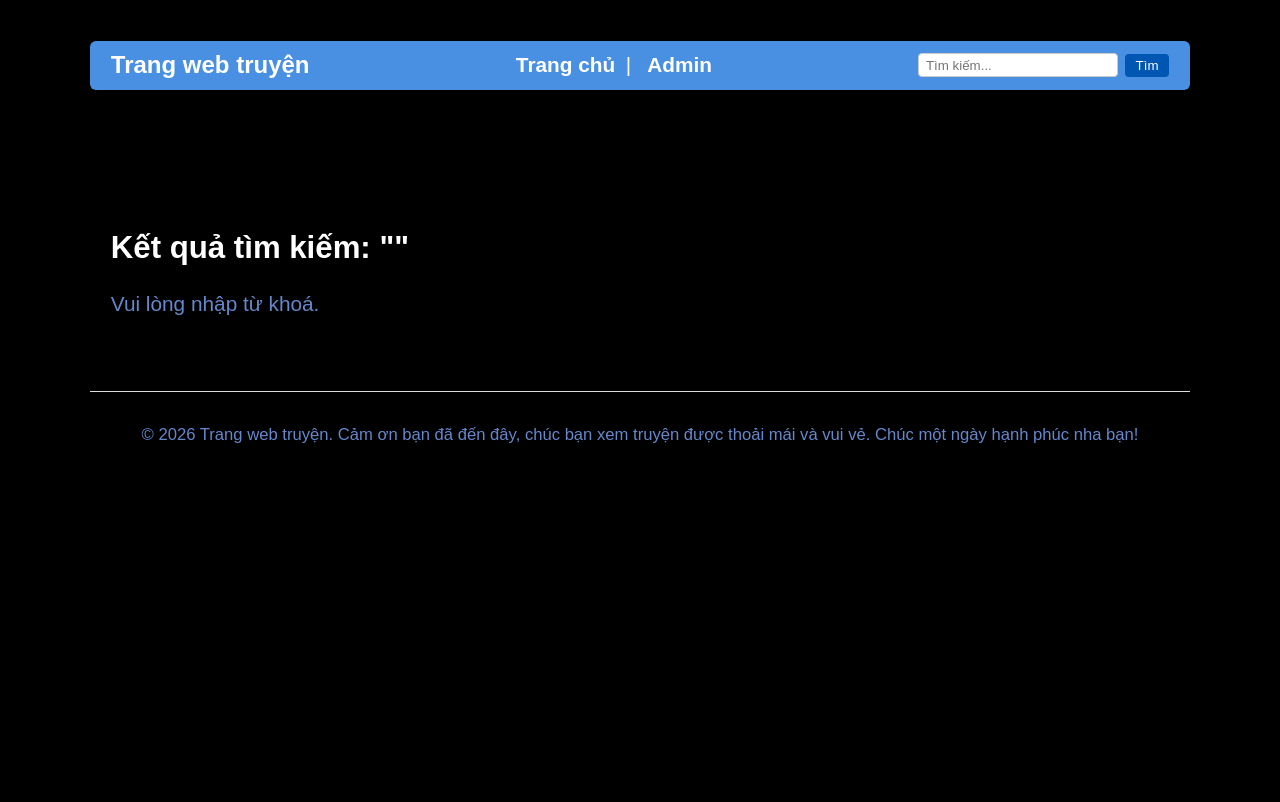
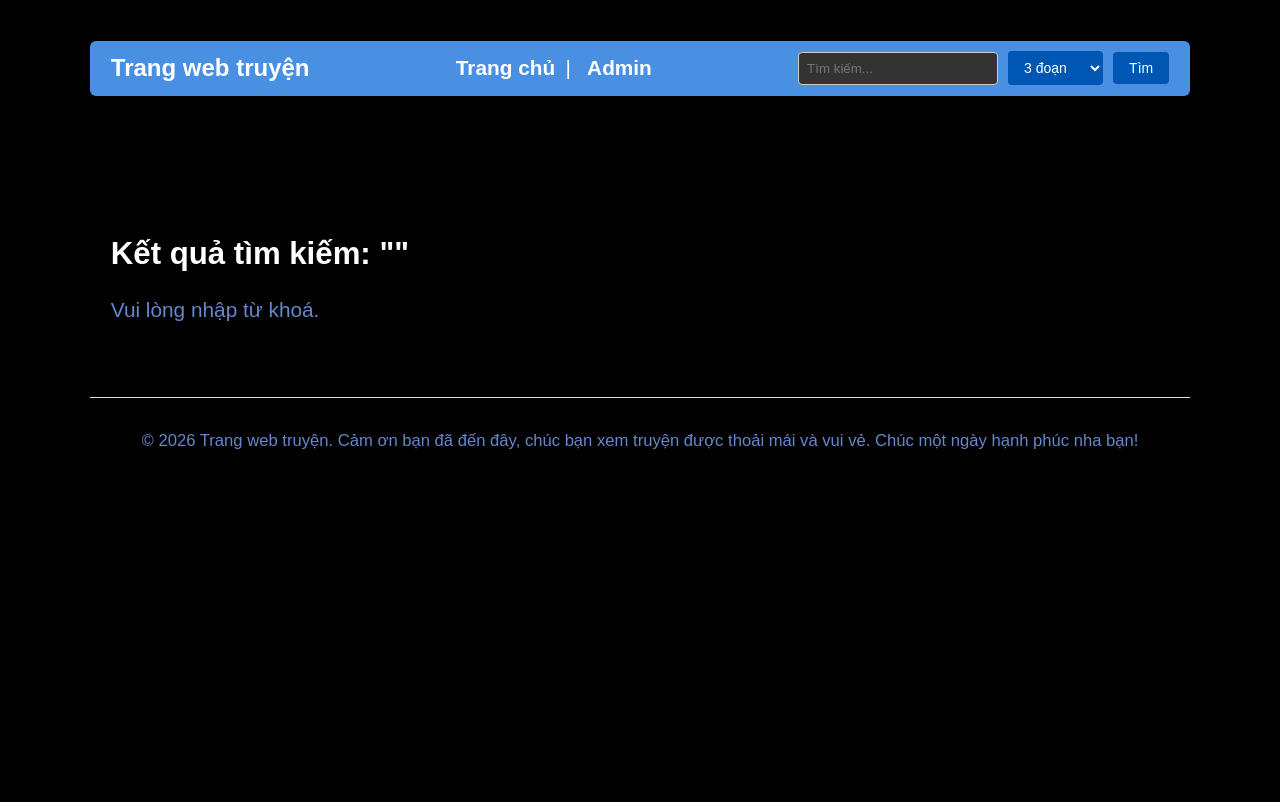
Before and after one commit to tranhiepvn/story-site-flask, a Flask app: page /search in a window 1280 px wide. Run offline with Flask 3, Linux system fonts and the light colour scheme; data that the repository does not hold is empty.

Commit message:
tối_ưu_search

```diff
--- a/src/app.py
+++ b/src/app.py
@@ -1760,13 +1760,24 @@ def type_view(story_type: str):
 
 @app.route("/search")
 def search():
-    """Tìm kiếm truyện theo tiêu đề hoặc nội dung, hiển thị đoạn trích chứa từ khóa."""
     query = request.args.get("q", "").strip()
+    limit_param = request.args.get("limit", "3")
+
+    # Xử lý limit
+    if limit_param == 'all':
+        max_snippets = None
+    else:
+        try:
+            max_snippets = int(limit_param)
+            if max_snippets <= 0:
+                max_snippets = 3
+        except ValueError:
+            max_snippets = 3
+
     stories = []
-    snippets = {}  # dict story_id -> (snippet_html, part_number)
+    all_snippets = {}
     if query:
         like_pattern = f"%{query}%"
-        # Tìm các story thỏa mãn (title, author hoặc nội dung part)
         stories = (
             Story.query.outerjoin(Part)
             .filter(
@@ -1779,12 +1790,10 @@ def search():
             .order_by(Story.created_at.desc())
             .all()
         )
-        # Với mỗi story, tìm phần đầu tiên có chứa keyword và tạo snippet highlight
         keywords = [kw.lower() for kw in query.split() if kw.strip()]
         for story in stories:
             parts = Part.query.filter_by(story_id=story.id).order_by(Part.part_number).all()
-            snippet = None
-            part_number = None
+            snippets = []
             for part in parts:
                 content_lower = part.content.lower()
                 idx = content_lower.find(query.lower())
@@ -1797,15 +1806,15 @@ def search():
                     start = max(0, idx - 100)
                     end = min(len(part.content), idx + len(query) + 150)
                     raw_snippet = part.content[start:end]
-                    # Highlight các keyword
+                    # Highlight keywords
                     highlighted = raw_snippet
                     for kw in keywords:
                         highlighted = re.sub(rf'({re.escape(kw)})', r'<span class="highlight">\1</span>', highlighted, flags=re.IGNORECASE)
-                    snippet = highlighted
-                    part_number = part.part_number
-                    break
-            if snippet:
-                snippets[story.id] = (snippet, part_number)
+                    snippets.append((part.part_number, highlighted))
+                    if max_snippets is not None and len(snippets) >= max_snippets:
+                        break
+            if snippets:
+                all_snippets[story.id] = snippets
             else:
                 # fallback: lấy 200 ký tự đầu của phần đầu tiên
                 first_part = parts[0] if parts else None
@@ -1813,18 +1822,19 @@ def search():
                     raw = first_part.content[:200]
                     if len(first_part.content) > 200:
                         raw = raw.rsplit(' ', 1)[0] + "..."
-                    snippets[story.id] = (raw.replace('\n', ' '), 1)
+                    all_snippets[story.id] = [(1, raw.replace('\n', ' '))]
+
     categories_group1, categories_group2, categories_group3 = get_category_groups()
     return render_template(
         "search.html",
         query=query,
         stories=stories,
-        snippets=snippets,
+        all_snippets=all_snippets,
+        limit=limit_param,
         categories_group1=categories_group1,
         categories_group2=categories_group2,
         categories_group3=categories_group3,
     )
-
 
 # Đánh giá truyện: nhận giá trị rating 1-5 qua POST và cập nhật tổng/số lượng
 @app.route("/rate/<int:story_id>", methods=["POST"])
--- a/src/templates/layout.html
+++ b/src/templates/layout.html
@@ -165,10 +165,22 @@
           <a href="{{ url_for('index') }}">Trang chủ</a><span class="separator">|</span>
           <a href="{{ url_for('upload_login') }}">Admin</a>
         </nav>
-        <form action="{{ url_for('search') }}" method="get" class="search-form">
-          <input type="text" name="q" placeholder="Tìm kiếm..." value="{{ request.args.get('q', '') }}">
-          <button type="submit">Tìm</button>
-        </form>
+
+
+
+<form action="{{ url_for('search') }}" method="get" class="search-form" style="display: flex; align-items: center;">
+  <input type="text" name="q" placeholder="Tìm kiếm..." value="{{ request.args.get('q', '') }}" style="flex: 1; padding: 8px; border-radius: 4px; border: 1px solid #ccc; background: #333; color: #fff; box-sizing: border-box; margin: 0;">
+  <select name="limit" style="padding: 8px 12px; background-color: #0056b3; color: white; border: none; border-radius: 4px; cursor: pointer; font-size: 14px; box-sizing: border-box; margin-left: 10px;">
+    {% set cur_limit = request.args.get('limit', '3') %}
+    <option value="1" {% if cur_limit == '1' %}selected{% endif %}>1 đoạn</option>
+    <option value="3" {% if cur_limit == '3' %}selected{% endif %}>3 đoạn</option>
+    <option value="5" {% if cur_limit == '5' %}selected{% endif %}>5 đoạn</option>
+    <option value="10" {% if cur_limit == '10' %}selected{% endif %}>10 đoạn</option>
+    <option value="all" {% if cur_limit == 'all' %}selected{% endif %}>Tất cả</option>
+  </select>
+  <button type="submit" style="padding: 8px 16px; background-color: #0056b3; color: white; border: none; border-radius: 4px; cursor: pointer; font-size: 14px; box-sizing: border-box; margin-left: 10px;">Tìm</button>
+</form>
+
       </header>
       <div class="content-wrapper">
         {% if categories %}
--- a/src/templates/search.html
+++ b/src/templates/search.html
@@ -49,13 +49,17 @@
               </p>
             {% endif %}
 
-            {# HIỂN THỊ ĐOẠN TRÍCH CHỨA TỪ KHÓA #}
-            {% set snippet_info = snippets.get(story.id) %}
-            {% if snippet_info %}
-              {% set snippet_html, part_num = snippet_info %}
-              <p class="snippet" style="font-style: italic; color: #ccc;">
-                <strong>Phần {{ part_num }}:</strong> {{ snippet_html|safe }}
-              </p>
+            {# HIỂN THỊ TẤT CẢ CÁC ĐOẠN TRÍCH (tối đa 3) #}
+            {% set snippets = all_snippets.get(story.id) %}
+            {% if snippets %}
+              <div class="search-snippets">
+                {% for part_num, snippet_html in snippets %}
+                  <p class="snippet" style="margin-bottom: 8px; font-style: italic; color: #ccc;">
+                    <strong><a href="{{ url_for('story_detail', story_id=story.id, part=part_num) }}">Phần {{ part_num }}</a>:</strong>
+                    {{ snippet_html|safe }}
+                  </p>
+                {% endfor %}
+              </div>
             {% else %}
               {% set first_part = story.parts|first %}
               {% if first_part %}
@@ -85,5 +89,12 @@
     padding: 0 2px;
     border-radius: 3px;
   }
+  .search-snippets {
+    margin-top: 6px;
+  }
+  .search-snippets .snippet {
+    border-left: 3px solid #4A90E2;
+    padding-left: 10px;
+  }
 </style>
 {% endblock %}
```
